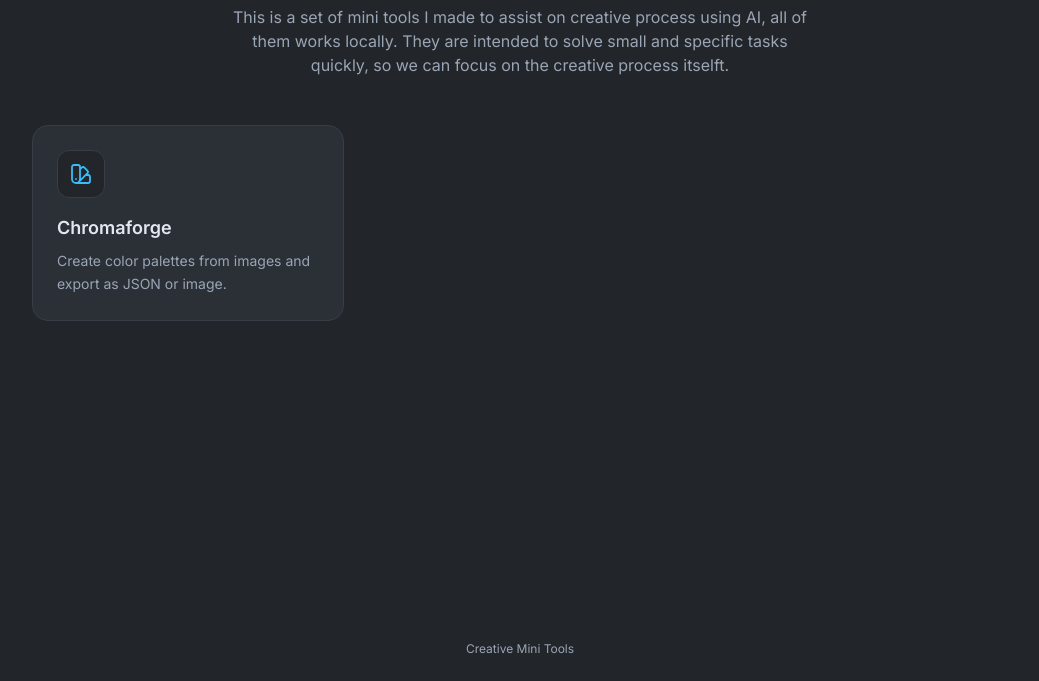
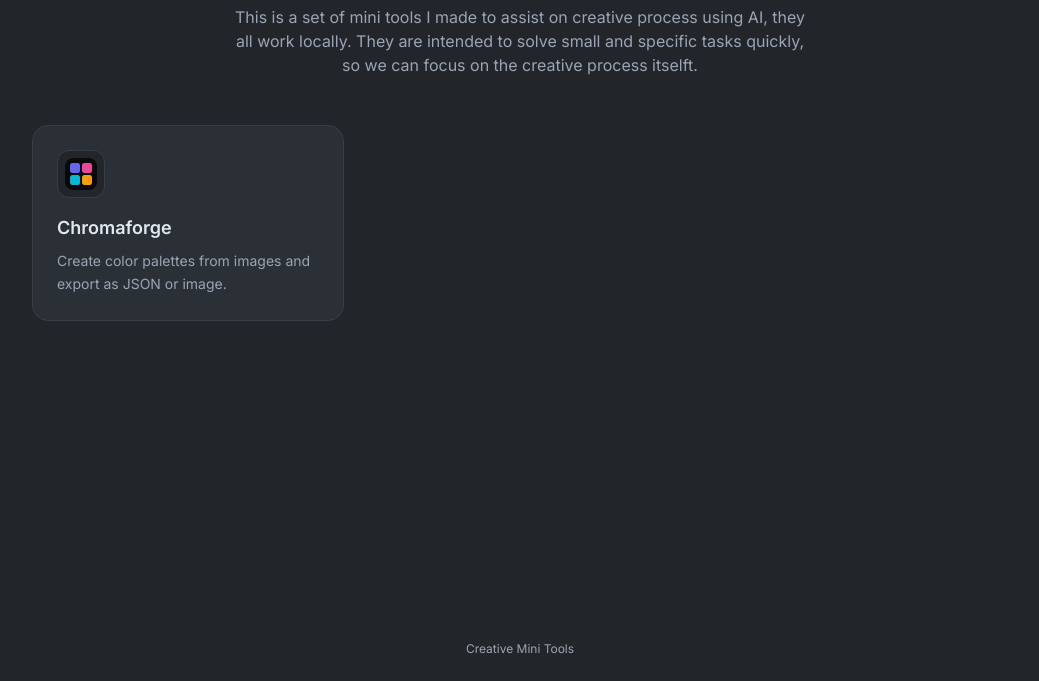
Before and after one commit to luizmiguel3d/creative-mini-tools, a plain HTML site: page index.html in a window 1280 px wide. Shown: the part 119-800 px from the top of the page, without its empty margins (120-1159 px from the left). Drawn offline with nearby package versions, Linux system fonts and the light colour scheme.

Commit message:
chromaforge icon

```diff
--- a/index.html
+++ b/index.html
@@ -81,7 +81,7 @@
                 Creative Mini Tools
             </h1>
             <p class="mt-3 text-sm sm:text-base text-lightMuted dark:text-darkMuted">
-                This is a set of mini tools I made to assist on creative process using AI, all of them works locally.
+                This is a set of mini tools I made to assist on creative process using AI, they all work locally.
                 They are intended to solve small and specific tasks quickly, so we can focus on the creative process
                 itselft.
             </p>
@@ -118,7 +118,7 @@
          *     name: "Nome da Ferramenta",
          *     description: "Descrição breve do que ela faz.",
          *     link: "https://seu-link.com ou ./pasta/index.html",
-         *     icon: "🎨" // Pode ser qualquer emoji OU um código <svg>...</svg> inline
+         *     icon: "icons/chromaforge_64.png" // Pode ser caminho de imagem ("icons/..."), emoji OU código HTML (<svg> ou <img>)
          * }
          */
         const TOOLS = [
@@ -126,7 +126,7 @@
                 name: "Chromaforge",
                 description: "Create color palettes from images and export as JSON or image.",
                 link: "chromaforge.html",
-                icon: `<svg class="w-6 h-6" fill="none" stroke="currentColor" stroke-width="1.8" viewBox="0 0 24 24"><path stroke-linecap="round" stroke-linejoin="round" d="M7 21a4 4 0 01-4-4V5a2 2 0 012-2h4a2 2 0 012 2v12a4 4 0 01-4 4zm0 0h12a2 2 0 002-2v-4a2 2 0 00-2-2h-2.343M11 7.343l1.657-1.657a2 2 0 012.828 0l2.829 2.829a2 2 0 010 2.828l-8.486 8.485M7 17h.01"/></svg>`
+                icon: "icons/chromaforge_64.png"
             }
         ];
 
@@ -168,11 +168,19 @@
             const grid = document.getElementById('tools-grid');
 
             grid.innerHTML = TOOLS.map(tool => {
-                // Verifica se o ícone começa com '<svg' para renderizar como HTML, caso contrário trata como emoji/texto
-                const isSvg = typeof tool.icon === 'string' && tool.icon.trim().startsWith('<svg');
-                const iconContent = isSvg
-                    ? tool.icon
-                    : `<span class="text-2xl leading-none select-none">${escapeHTML(tool.icon || '🛠️')}</span>`;
+                // Suporta SVG inline, tag IMG inline, caminho de arquivo de imagem ou emoji/texto
+                const trimmedIcon = typeof tool.icon === 'string' ? tool.icon.trim() : '';
+                const isHtml = trimmedIcon.startsWith('<svg') || trimmedIcon.startsWith('<img');
+                const isImagePath = /\.(png|jpe?g|svg|webp|gif|ico)$/i.test(trimmedIcon);
+
+                let iconContent;
+                if (isHtml) {
+                    iconContent = trimmedIcon;
+                } else if (isImagePath) {
+                    iconContent = `<img src="${escapeHTML(trimmedIcon)}" alt="${escapeHTML(tool.name)}" class="w-7 h-7 sm:w-8 sm:h-8 rounded-lg object-contain shadow-xs">`;
+                } else {
+                    iconContent = `<span class="text-2xl leading-none select-none">${escapeHTML(tool.icon || '🛠️')}</span>`;
+                }
 
                 return `
                     <a href="${escapeHTML(tool.link)}" target="_blank" rel="noopener noreferrer"
```
Also changed, not shown: chromaforge.html (+4 -9 lines), icons/chromaforge_64.png (added).
